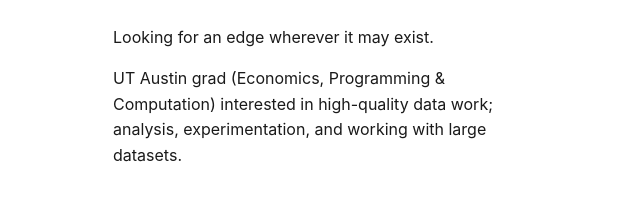
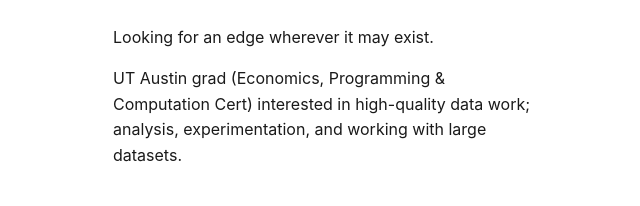
Before and after one commit to DDLJ-KK3/DDLJ-KK3.github.io, a plain HTML site: page index.html in a window 1280 px wide. Shown: the part 153-359 px from the top of the page, 317-957 px from the left. Drawn offline with Linux system fonts and the light colour scheme.

Commit message:
Update bio

```diff
--- a/index.html
+++ b/index.html
@@ -219,7 +219,7 @@
 
       <div class="bio">
         <p>Looking for an edge wherever it may exist.</p>
-        <p>UT Austin grad (Economics, Programming &amp; Computation) interested in high-quality data work; analysis, experimentation, and working with large datasets.</p>
+        <p>UT Austin grad (Economics, Programming &amp; Computation Cert) interested in high-quality data work; analysis, experimentation, and working with large datasets.</p>
       </div>
 
       <section>
```
